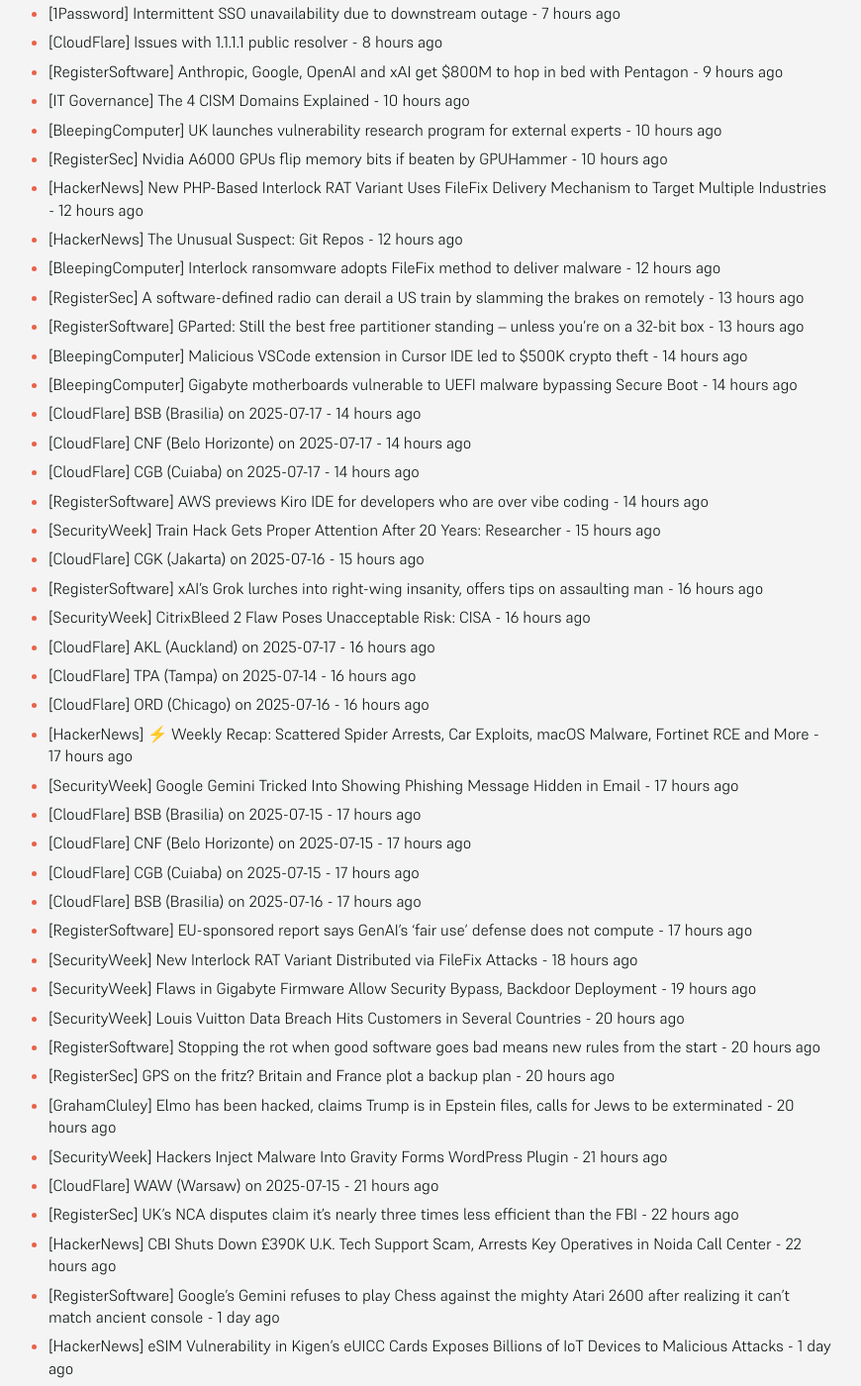
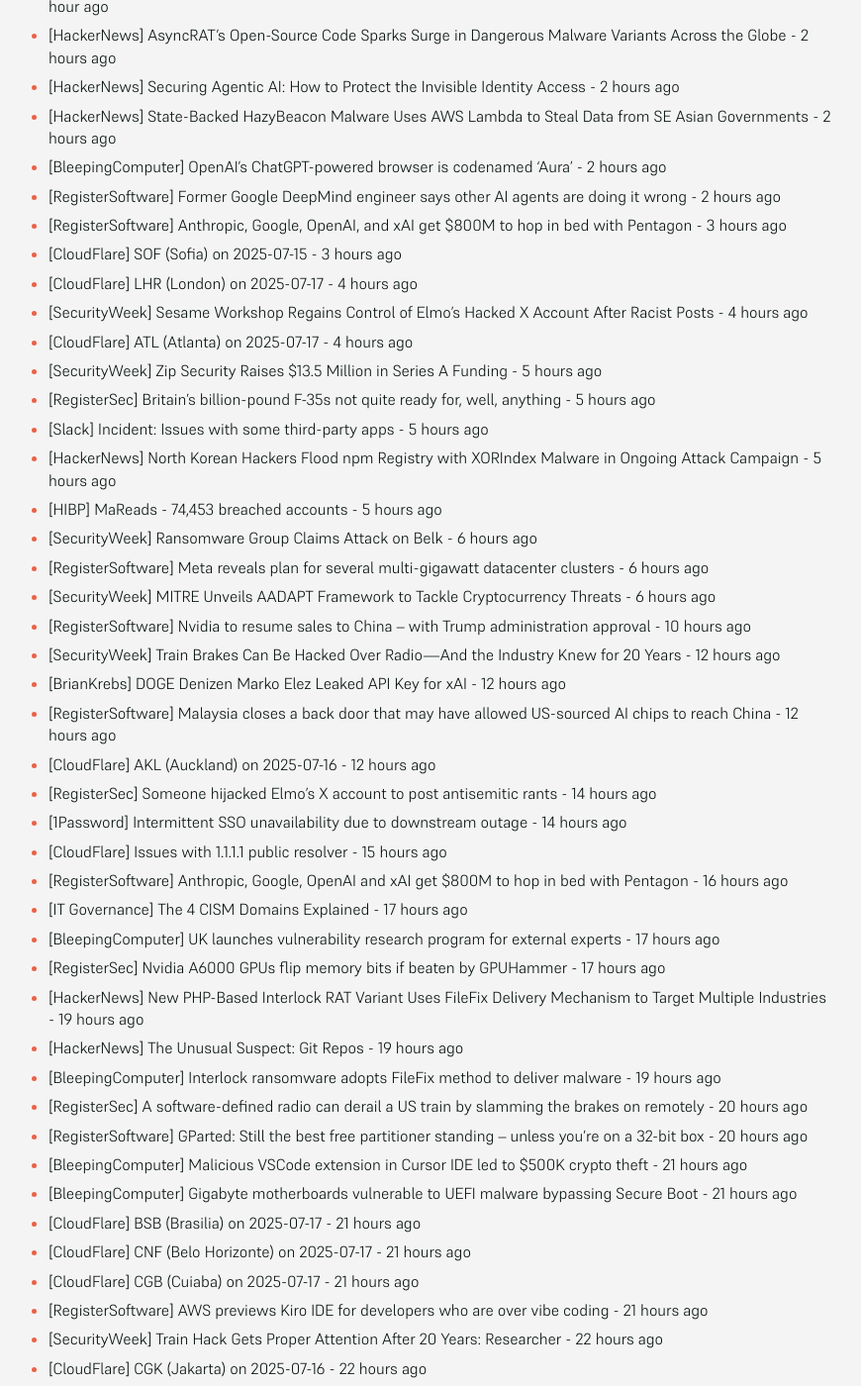
Before and after one commit to SecOpsNews/news, a Jekyll site: the page built from index.md, in a window 1280 px wide and 1400 px high, scrolled down 471 px. Shown: the whole window at 99% size, without its empty margins (215-1085 px from the left). Built offline with Jekyll 4.4.1, drawn with Linux system fonts in a browser that asks for light colours; some of the changed text lies outside the part shown.

Commit message:
New Feed

```diff
--- a/index.md
+++ b/index.md
@@ -9,53 +9,77 @@ description: Latest Updates
 
 <!-- SecOps start -->
 
-- [RegisterSoftware] Nvidia to resume sales to China – with Trump administration approval - 3 hours ago
-- [SecurityWeek] Train Brakes Can Be Hacked Over Radio—And the Industry Knew for 20 Years - 5 hours ago
-- [BrianKrebs] DOGE Denizen Marko Elez Leaked API Key for xAI - 5 hours ago
-- [RegisterSoftware] Malaysia closes a back door that may have allowed US-sourced AI chips to reach China - 5 hours ago
-- [CloudFlare] AKL (Auckland) on 2025-07-16 - 5 hours ago
-- [RegisterSec] Someone hijacked Elmo's X account to post antisemitic rants - 7 hours ago
-- [1Password] Intermittent SSO unavailability due to downstream outage - 7 hours ago
-- [CloudFlare] Issues with 1.1.1.1 public resolver - 8 hours ago
-- [RegisterSoftware] Anthropic, Google, OpenAI and xAI get $800M to hop in bed with Pentagon - 9 hours ago
-- [IT Governance] The 4 CISM Domains Explained - 10 hours ago
-- [BleepingComputer] UK launches vulnerability research program for external experts - 10 hours ago
-- [RegisterSec] Nvidia A6000 GPUs flip memory bits if beaten by GPUHammer - 10 hours ago
-- [HackerNews] New PHP-Based Interlock RAT Variant Uses FileFix Delivery Mechanism to Target Multiple Industries - 12 hours ago
-- [HackerNews] The Unusual Suspect: Git Repos - 12 hours ago
-- [BleepingComputer] Interlock ransomware adopts FileFix method to deliver malware - 12 hours ago
-- [RegisterSec] A software-defined radio can derail a US train by slamming the brakes on remotely - 13 hours ago
-- [RegisterSoftware] GParted: Still the best free partitioner standing – unless you're on a 32-bit box - 13 hours ago
-- [BleepingComputer] Malicious VSCode extension in Cursor IDE led to $500K crypto theft - 14 hours ago
-- [BleepingComputer] Gigabyte motherboards vulnerable to UEFI malware bypassing Secure Boot - 14 hours ago
-- [CloudFlare] BSB (Brasilia) on 2025-07-17 - 14 hours ago
-- [CloudFlare] CNF (Belo Horizonte) on 2025-07-17 - 14 hours ago
-- [CloudFlare] CGB (Cuiaba) on 2025-07-17 - 14 hours ago
-- [RegisterSoftware] AWS previews Kiro IDE for developers who are over vibe coding - 14 hours ago
-- [SecurityWeek] Train Hack Gets Proper Attention After 20 Years: Researcher - 15 hours ago
-- [CloudFlare] CGK (Jakarta) on 2025-07-16 - 15 hours ago
-- [RegisterSoftware] xAI's Grok lurches into right-wing insanity, offers tips on assaulting man - 16 hours ago
-- [SecurityWeek] CitrixBleed 2 Flaw Poses Unacceptable Risk: CISA - 16 hours ago
-- [CloudFlare] AKL (Auckland) on 2025-07-17 - 16 hours ago
-- [CloudFlare] TPA (Tampa) on 2025-07-14 - 16 hours ago
-- [CloudFlare] ORD (Chicago) on 2025-07-16 - 16 hours ago
-- [HackerNews] ⚡ Weekly Recap: Scattered Spider Arrests, Car Exploits, macOS Malware, Fortinet RCE and More - 17 hours ago
-- [SecurityWeek] Google Gemini Tricked Into Showing Phishing Message Hidden in Email - 17 hours ago
-- [CloudFlare] BSB (Brasilia) on 2025-07-15 - 17 hours ago
-- [CloudFlare] CNF (Belo Horizonte) on 2025-07-15 - 17 hours ago
-- [CloudFlare] CGB (Cuiaba) on 2025-07-15 - 17 hours ago
-- [CloudFlare] BSB (Brasilia) on 2025-07-16 - 17 hours ago
-- [RegisterSoftware] EU-sponsored report says GenAI's 'fair use' defense does not compute - 17 hours ago
-- [SecurityWeek] New Interlock RAT Variant Distributed via FileFix Attacks - 18 hours ago
-- [SecurityWeek] Flaws in Gigabyte Firmware Allow Security Bypass, Backdoor Deployment - 19 hours ago
-- [SecurityWeek] Louis Vuitton Data Breach Hits Customers in Several Countries - 20 hours ago
-- [RegisterSoftware] Stopping the rot when good software goes bad means new rules from the start - 20 hours ago
-- [RegisterSec] GPS on the fritz? Britain and France plot a backup plan - 20 hours ago
-- [GrahamCluley] Elmo has been hacked, claims Trump is in Epstein files, calls for Jews to be exterminated - 20 hours ago
-- [SecurityWeek] Hackers Inject Malware Into Gravity Forms WordPress Plugin - 21 hours ago
-- [CloudFlare] WAW (Warsaw) on 2025-07-15 - 21 hours ago
-- [RegisterSec] UK's NCA disputes claim it's nearly three times less efficient than the FBI - 22 hours ago
-- [HackerNews] CBI Shuts Down £390K U.K. Tech Support Scam, Arrests Key Operatives in Noida Call Center - 22 hours ago
+- [RegisterSoftware] With Tomahawk Ultra, Broadcom asks who needs UALink when there's Ethernet? - 49 minutes ago
+- [BleepingComputer] Interlock ransomware adopts new FileFix attack to push malware - 49 minutes ago
+- [BleepingComputer] Android malware Konfety uses malformed APKs to evade detection - 49 minutes ago
+- [SecurityWeek] Data Breach at Debt Settlement Firm Impacts 160,000 People - 49 minutes ago
+- [SecurityWeek] DDoS Attacks Blocked by Cloudflare in 2025 Already Surpass 2024 Total - 49 minutes ago
+- [RegisterSoftware] Former Google DeepMind engineer behind Simular says other AI agents are doing it wrong - 1 hour ago
+- [HackerNews] AsyncRAT's Open-Source Code Sparks Surge in Dangerous Malware Variants Across the Globe - 2 hours ago
+- [HackerNews] Securing Agentic AI: How to Protect the Invisible Identity Access - 2 hours ago
+- [HackerNews] State-Backed HazyBeacon Malware Uses AWS Lambda to Steal Data from SE Asian Governments - 2 hours ago
+- [BleepingComputer] OpenAI's ChatGPT-powered browser is codenamed 'Aura' - 2 hours ago
+- [RegisterSoftware] Former Google DeepMind engineer says other AI agents are doing it wrong - 2 hours ago
+- [RegisterSoftware] Anthropic, Google, OpenAI, and xAI get $800M to hop in bed with Pentagon - 3 hours ago
+- [CloudFlare] SOF (Sofia) on 2025-07-15 - 3 hours ago
+- [CloudFlare] LHR (London) on 2025-07-17 - 4 hours ago
+- [SecurityWeek] Sesame Workshop Regains Control of Elmo’s Hacked X Account After Racist Posts - 4 hours ago
+- [CloudFlare] ATL (Atlanta) on 2025-07-17 - 4 hours ago
+- [SecurityWeek] Zip Security Raises $13.5 Million in Series A Funding - 5 hours ago
+- [RegisterSec] Britain's billion-pound F-35s not quite ready for, well, anything - 5 hours ago
+- [Slack] Incident: Issues with some third-party apps - 5 hours ago
+- [HackerNews] North Korean Hackers Flood npm Registry with XORIndex Malware in Ongoing Attack Campaign - 5 hours ago
+- [HIBP] MaReads - 74,453 breached accounts - 5 hours ago
+- [SecurityWeek] Ransomware Group Claims Attack on Belk - 6 hours ago
+- [RegisterSoftware] Meta reveals plan for several multi-gigawatt datacenter clusters - 6 hours ago
+- [SecurityWeek] MITRE Unveils AADAPT Framework to Tackle Cryptocurrency Threats - 6 hours ago
+- [RegisterSoftware] Nvidia to resume sales to China – with Trump administration approval - 10 hours ago
+- [SecurityWeek] Train Brakes Can Be Hacked Over Radio—And the Industry Knew for 20 Years - 12 hours ago
+- [BrianKrebs] DOGE Denizen Marko Elez Leaked API Key for xAI - 12 hours ago
+- [RegisterSoftware] Malaysia closes a back door that may have allowed US-sourced AI chips to reach China - 12 hours ago
+- [CloudFlare] AKL (Auckland) on 2025-07-16 - 12 hours ago
+- [RegisterSec] Someone hijacked Elmo's X account to post antisemitic rants - 14 hours ago
+- [1Password] Intermittent SSO unavailability due to downstream outage - 14 hours ago
+- [CloudFlare] Issues with 1.1.1.1 public resolver - 15 hours ago
+- [RegisterSoftware] Anthropic, Google, OpenAI and xAI get $800M to hop in bed with Pentagon - 16 hours ago
+- [IT Governance] The 4 CISM Domains Explained - 17 hours ago
+- [BleepingComputer] UK launches vulnerability research program for external experts - 17 hours ago
+- [RegisterSec] Nvidia A6000 GPUs flip memory bits if beaten by GPUHammer - 17 hours ago
+- [HackerNews] New PHP-Based Interlock RAT Variant Uses FileFix Delivery Mechanism to Target Multiple Industries - 19 hours ago
+- [HackerNews] The Unusual Suspect: Git Repos - 19 hours ago
+- [BleepingComputer] Interlock ransomware adopts FileFix method to deliver malware - 19 hours ago
+- [RegisterSec] A software-defined radio can derail a US train by slamming the brakes on remotely - 20 hours ago
+- [RegisterSoftware] GParted: Still the best free partitioner standing – unless you're on a 32-bit box - 20 hours ago
+- [BleepingComputer] Malicious VSCode extension in Cursor IDE led to $500K crypto theft - 21 hours ago
+- [BleepingComputer] Gigabyte motherboards vulnerable to UEFI malware bypassing Secure Boot - 21 hours ago
+- [CloudFlare] BSB (Brasilia) on 2025-07-17 - 21 hours ago
+- [CloudFlare] CNF (Belo Horizonte) on 2025-07-17 - 21 hours ago
+- [CloudFlare] CGB (Cuiaba) on 2025-07-17 - 21 hours ago
+- [RegisterSoftware] AWS previews Kiro IDE for developers who are over vibe coding - 21 hours ago
+- [SecurityWeek] Train Hack Gets Proper Attention After 20 Years: Researcher - 22 hours ago
+- [CloudFlare] CGK (Jakarta) on 2025-07-16 - 22 hours ago
+- [RegisterSoftware] xAI's Grok lurches into right-wing insanity, offers tips on assaulting man - 23 hours ago
+- [SecurityWeek] CitrixBleed 2 Flaw Poses Unacceptable Risk: CISA - 23 hours ago
+- [CloudFlare] AKL (Auckland) on 2025-07-17 - 23 hours ago
+- [CloudFlare] TPA (Tampa) on 2025-07-14 - 23 hours ago
+- [CloudFlare] ORD (Chicago) on 2025-07-16 - 23 hours ago
+- [HackerNews] ⚡ Weekly Recap: Scattered Spider Arrests, Car Exploits, macOS Malware, Fortinet RCE and More - 1 day ago
+- [SecurityWeek] Google Gemini Tricked Into Showing Phishing Message Hidden in Email - 1 day ago
+- [CloudFlare] BSB (Brasilia) on 2025-07-15 - 1 day ago
+- [CloudFlare] CNF (Belo Horizonte) on 2025-07-15 - 1 day ago
+- [CloudFlare] CGB (Cuiaba) on 2025-07-15 - 1 day ago
+- [CloudFlare] BSB (Brasilia) on 2025-07-16 - 1 day ago
+- [RegisterSoftware] EU-sponsored report says GenAI's 'fair use' defense does not compute - 1 day ago
+- [SecurityWeek] New Interlock RAT Variant Distributed via FileFix Attacks - 1 day ago
+- [SecurityWeek] Flaws in Gigabyte Firmware Allow Security Bypass, Backdoor Deployment - 1 day ago
+- [SecurityWeek] Louis Vuitton Data Breach Hits Customers in Several Countries - 1 day ago
+- [RegisterSoftware] Stopping the rot when good software goes bad means new rules from the start - 1 day ago
+- [RegisterSec] GPS on the fritz? Britain and France plot a backup plan - 1 day ago
+- [GrahamCluley] Elmo has been hacked, claims Trump is in Epstein files, calls for Jews to be exterminated - 1 day ago
+- [SecurityWeek] Hackers Inject Malware Into Gravity Forms WordPress Plugin - 1 day ago
+- [CloudFlare] WAW (Warsaw) on 2025-07-15 - 1 day ago
+- [RegisterSec] UK's NCA disputes claim it's nearly three times less efficient than the FBI - 1 day ago
+- [HackerNews] CBI Shuts Down £390K U.K. Tech Support Scam, Arrests Key Operatives in Noida Call Center - 1 day ago
 - [RegisterSoftware] Google’s Gemini refuses to play Chess against the mighty Atari 2600 after realizing it can't match ancient console - 1 day ago
 - [HackerNews] eSIM Vulnerability in Kigen's eUICC Cards Exposes Billions of IoT Devices to Malicious Attacks - 1 day ago
 - [RegisterSec] Iran seeks at least three cloud providers to power its government - 1 day ago
@@ -64,11 +88,6 @@ description: Latest Updates
 - [RegisterSec] Nvidia warns its GPUs – even Blackwells – need protection against Rowhammer attacks - 1 day ago
 - [BleepingComputer] Windows 10 KB5062554 update breaks emoji panel search feature - 1 day ago
 - [BleepingComputer] Google Gemini flaw hijacks email summaries for phishing - 1 day ago
-- [CloudFlare] Verified Bots Issues - 1 day ago
-- [RegisterSec] You have a fake North Korean IT worker problem - here's how to stop it - 1 day ago
-- [CloudFlare] Browser Isolation Issues - 1 day ago
-- [SecurityWeek] Grok-4 Falls to a Jailbreak Two Days After Its Release - 1 day ago
-- [HIBP] Omnicuris - 215,298 breached accounts - 2 days ago
 - [DataBreaches] Russian-linked hackers appear to have launched a crippling cyberattack on Western New Mexico University - 2 months ago
 - [DataBreaches] SK Telecom vows to take full responsibility for damage from recent data leak - 2 months ago
 - [HackerNews] Storm-1977 Hits Education Clouds with AzureChecker, Deploys 200+ Crypto Mining Containers - 2 months ago
```
